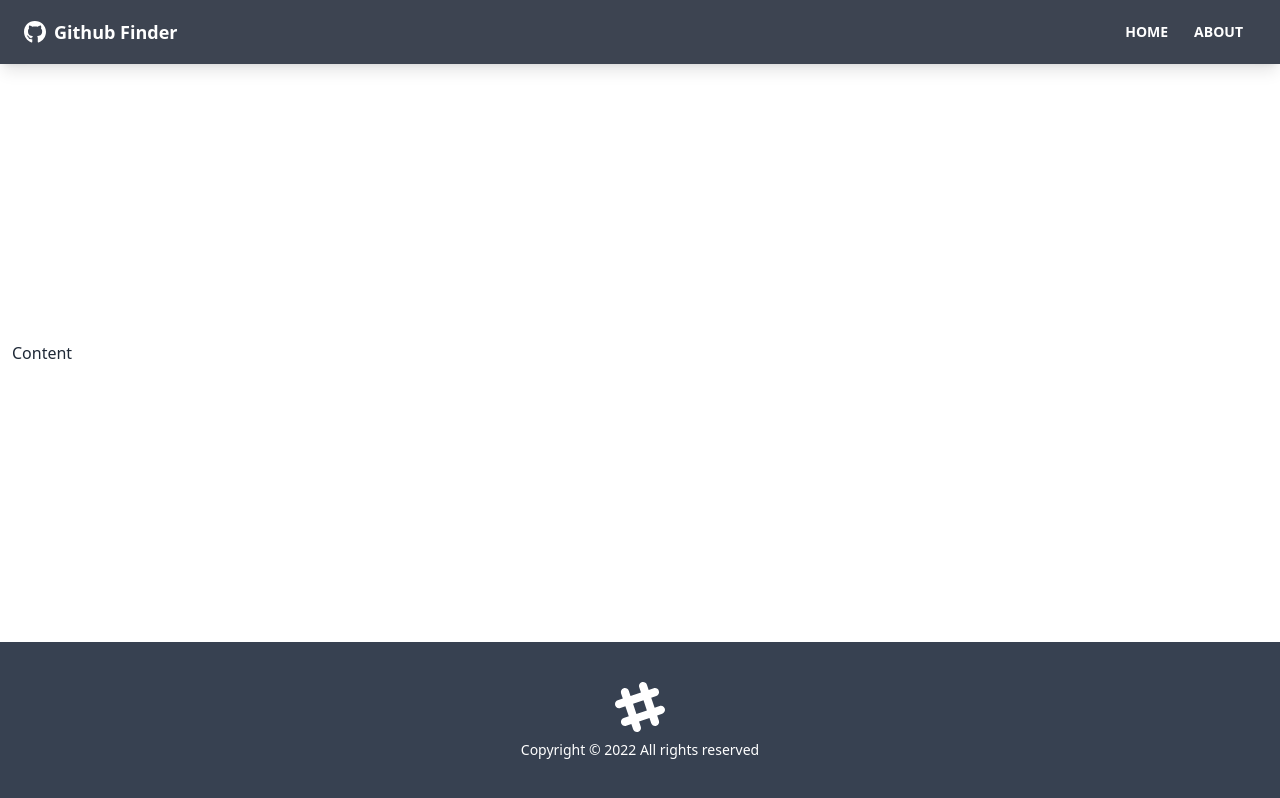
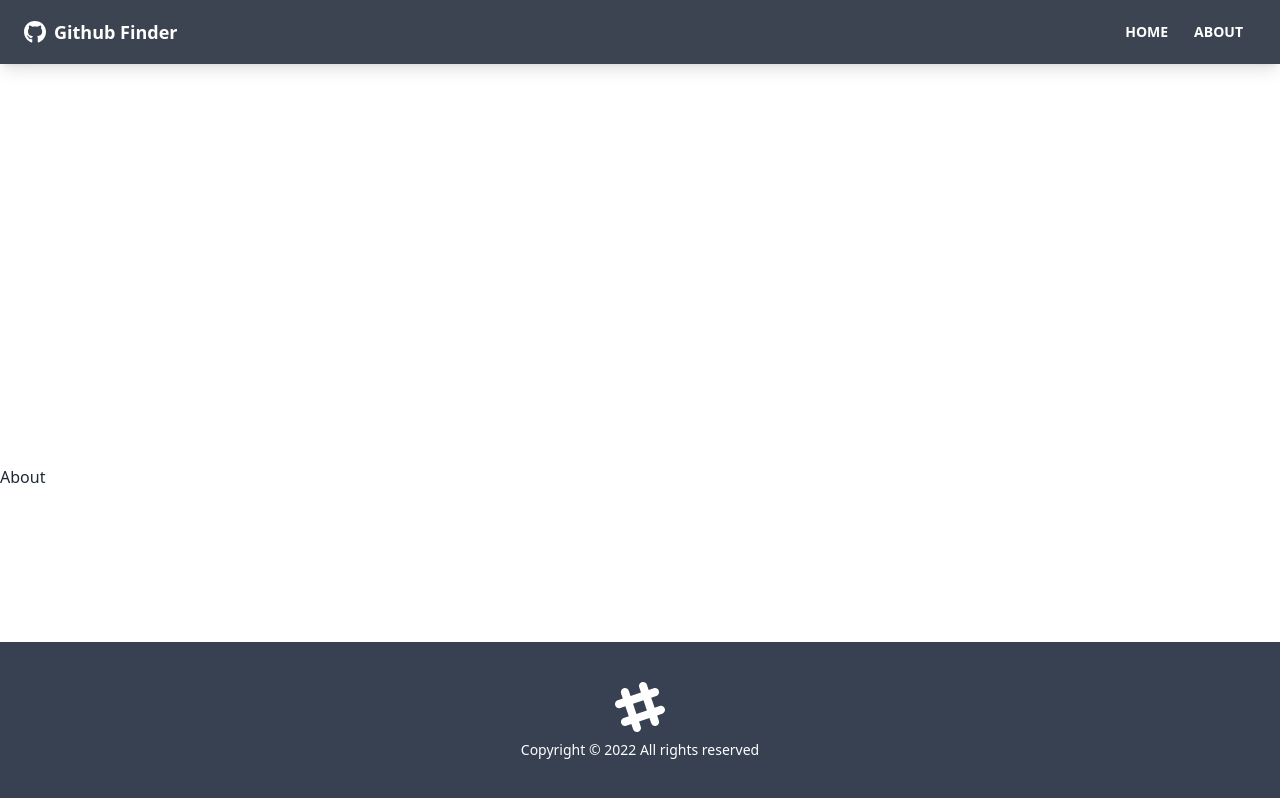
Before and after one commit to Fjguido/github-finder, a React (Create React App) app: page /about in a window 1280 px wide. Built offline with nearby package versions, Linux system fonts and the light colour scheme; the HTML template or start-up script is replaced by a standard one.

Commit message:
added home/about/notfound routes

```diff
--- a/src/App.js
+++ b/src/App.js
@@ -1,6 +1,9 @@
-import {BrowserRouter as Router, Route} from 'react-router-dom'
+import {BrowserRouter as Router, Route, Routes} from 'react-router-dom'
 import Navbar from './components/layout/Navbar';
 import Footer from './components/layout/Footer';
+import About from './pages/About';
+import NotFound from './pages/NotFound';
+import Home from './pages/Home';
 
 
 function App() {
@@ -9,7 +12,13 @@
     <div className="flex flex-col justify-between h-screen">
       <Navbar />
 
-      <main className='container mx-auto px-3 pb-12'>Content</main>
+      <main className='container mx-auto px-3 pb-12'></main>
+      <Routes>
+        <Route path='/' element={<Home />}/>
+        <Route path='/about' element={<About />}/>
+        <Route path='/notfound' element={<NotFound />}/>
+        <Route path='/*' element={<NotFound />}/>
+      </Routes>
 
       <Footer />
     </div>
--- /dev/null
+++ b/src/pages/About.jsx
@@ -0,0 +1,9 @@
+import React from 'react'
+
+function About() {
+  return (
+    <div>About</div>
+  )
+}
+
+export default About
--- /dev/null
+++ b/src/pages/Home.jsx
@@ -0,0 +1,9 @@
+import React from 'react'
+
+function Home() {
+  return (
+    <div>Home</div>
+  )
+}
+
+export default Home
--- /dev/null
+++ b/src/pages/NotFound.jsx
@@ -0,0 +1,11 @@
+import React from 'react'
+
+function NotFound() {
+  return (
+    <div>
+      Not Found
+    </div>
+  )
+}
+
+export default NotFound
```
